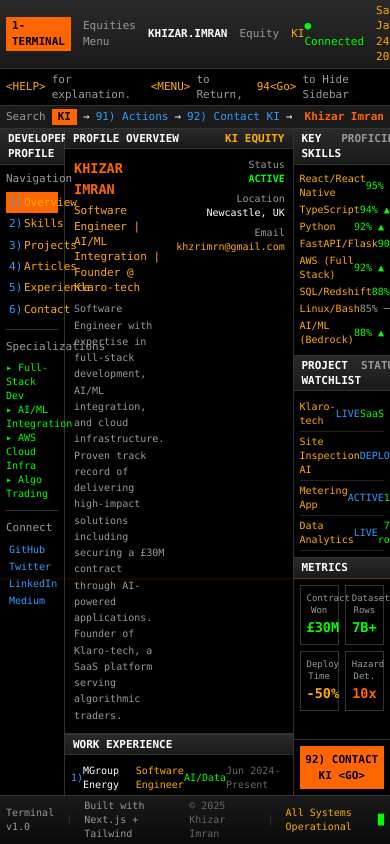
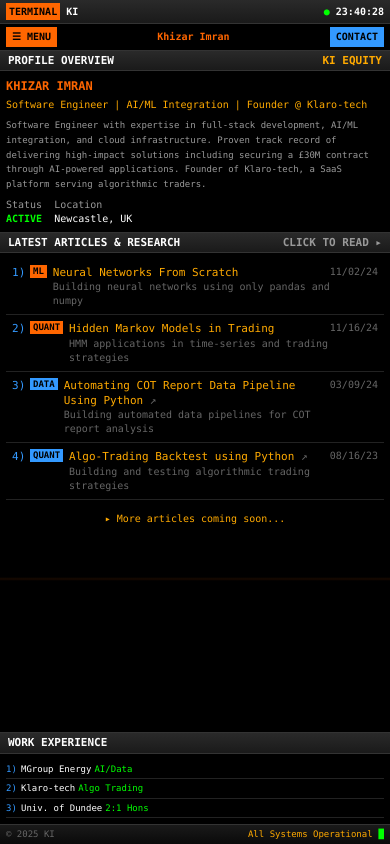
Before and after one commit to KhizarImran/khizarimrandotcom, a Next.js app: page / in a window 390 px wide. Built offline with nearby package versions, Linux system fonts and the light colour scheme.

Commit message:
phone friendly

```diff
--- a/src/app/page.tsx
+++ b/src/app/page.tsx
@@ -227,6 +227,7 @@
   const [time, setTime] = useState<string>("");
   const [date, setDate] = useState<string>("");
   const [activeArticle, setActiveArticle] = useState<string | null>(null);
+  const [mobileMenuOpen, setMobileMenuOpen] = useState(false);
 
   useEffect(() => {
     const updateTime = () => {
@@ -244,23 +245,37 @@
   return (
     <div className="h-screen w-screen flex flex-col bg-black overflow-hidden">
       {/* Top Header Bar */}
-      <header className="flex items-center justify-between px-2 py-1 bg-gradient-to-b from-[#2a2a2a] to-[#1a1a1a] border-b border-[#333] text-[11px]">
-        <div className="flex items-center gap-4">
-          <span className="bg-[#ff6600] text-black px-2 py-0.5 font-bold">1-TERMINAL</span>
-          <span className="text-[#999]">Equities Menu</span>
-          <span className="text-white font-bold">KHIZAR.IMRAN</span>
-          <span className="text-[#999]">Equity</span>
-          <span className="text-[#ffaa00]">KI</span>
+      <header className="flex items-center justify-between px-2 py-1 bg-gradient-to-b from-[#2a2a2a] to-[#1a1a1a] border-b border-[#333] text-[10px] md:text-[11px]">
+        <div className="flex items-center gap-2 md:gap-4">
+          <span className="bg-[#ff6600] text-black px-1 md:px-2 py-0.5 font-bold">TERMINAL</span>
+          <span className="text-white font-bold hidden sm:inline">KHIZAR.IMRAN</span>
+          <span className="text-white font-bold sm:hidden">KI</span>
+          <span className="text-[#ffaa00] hidden md:inline">Equity</span>
         </div>
-        <div className="flex items-center gap-4">
-          <span className="text-[#00ff00]">● Connected</span>
-          <span className="text-[#ffaa00]">{date}</span>
+        <div className="flex items-center gap-2 md:gap-4">
+          <span className="text-[#00ff00] hidden sm:inline">● Connected</span>
+          <span className="text-[#00ff00] sm:hidden">●</span>
+          <span className="text-[#ffaa00] hidden md:inline">{date}</span>
           <span className="text-white font-bold">{time}</span>
         </div>
       </header>
 
-      {/* Command Bar */}
-      <div className="flex items-center px-2 py-1 bg-black border-b border-[#333] text-[11px]">
+      {/* Mobile Menu Button */}
+      <div className="md:hidden flex items-center justify-between px-2 py-1 bg-black border-b border-[#333] text-[10px]">
+        <button
+          onClick={() => setMobileMenuOpen(!mobileMenuOpen)}
+          className="bg-[#ff6600] text-black px-2 py-1 font-bold"
+        >
+          {mobileMenuOpen ? "✕ CLOSE" : "☰ MENU"}
+        </button>
+        <span className="text-[#ff6600] font-bold">Khizar Imran</span>
+        <a href="mailto:khzrimrn@gmail.com" className="bg-[#3399ff] text-black px-2 py-1 font-bold">
+          CONTACT
+        </a>
+      </div>
+
+      {/* Command Bar - Hidden on mobile */}
+      <div className="hidden md:flex items-center px-2 py-1 bg-black border-b border-[#333] text-[11px]">
         <span className="text-[#ffaa00]">&lt;HELP&gt;</span>
         <span className="text-[#999] ml-2">for explanation.</span>
         <span className="text-[#ffaa00] ml-4">&lt;MENU&gt;</span>
@@ -269,8 +284,8 @@
         <span className="text-[#999] ml-2">to Hide Sidebar</span>
       </div>
 
-      {/* Search Bar */}
-      <div className="flex items-center px-2 py-1 bg-[#1a1a1a] border-b border-[#333] text-[11px]">
+      {/* Search Bar - Hidden on mobile */}
+      <div className="hidden md:flex items-center px-2 py-1 bg-[#1a1a1a] border-b border-[#333] text-[11px]">
         <span className="text-[#999]">Search</span>
         <span className="bg-[#ff6600] text-black px-2 ml-2 font-bold">KI</span>
         <span className="text-white ml-2">→</span>
@@ -281,10 +296,68 @@
         <span className="text-[#ff6600] ml-auto font-bold">Khizar Imran</span>
       </div>
 
+      {/* Mobile Menu Overlay */}
+      {mobileMenuOpen && (
+        <div className="md:hidden absolute top-[70px] left-0 right-0 bottom-0 bg-black z-40 overflow-auto p-4 text-[11px]">
+          <div className="mb-4">
+            <div className="text-[#999] mb-2">Navigation</div>
+            {["Overview", "Skills", "Projects", "Articles", "Experience", "Contact"].map((item, i) => (
+              <div
+                key={item}
+                className="flex items-center py-2 hover:bg-[#ff6600] hover:text-black cursor-pointer px-2 border-b border-[#222]"
+                onClick={() => { setMobileMenuOpen(false); if (item === "Overview") setActiveArticle(null); }}
+              >
+                <span className="text-[#3399ff] w-6">{i + 1})</span>
+                <span className="text-[#ffaa00]">{item}</span>
+              </div>
+            ))}
+          </div>
+          <div className="mb-4">
+            <div className="text-[#999] mb-2">Specializations</div>
+            <div className="text-[#00ff00]">▸ Full-Stack Dev</div>
+            <div className="text-[#00ff00]">▸ AI/ML Integration</div>
+            <div className="text-[#00ff00]">▸ AWS Cloud Infra</div>
+            <div className="text-[#00ff00]">▸ Algo Trading</div>
+          </div>
+          <div className="mb-4">
+            <div className="text-[#999] mb-2">Connect</div>
+            {socials.map((social) => (
+              <a
+                key={social.name}
+                href={social.url}
+                target="_blank"
+                rel="noopener noreferrer"
+                className="block py-2 text-[#3399ff] hover:bg-[#ff6600] hover:text-black px-2"
+              >
+                {social.name} - {social.handle}
+              </a>
+            ))}
+          </div>
+          <div className="grid grid-cols-2 gap-2 mb-4">
+            <div className="border border-[#333] p-3 text-center">
+              <div className="text-[#999] text-[9px]">Contract Won</div>
+              <div className="text-[#00ff00] text-xl font-bold">£30M</div>
+            </div>
+            <div className="border border-[#333] p-3 text-center">
+              <div className="text-[#999] text-[9px]">Dataset Rows</div>
+              <div className="text-[#00ff00] text-xl font-bold">7B+</div>
+            </div>
+            <div className="border border-[#333] p-3 text-center">
+              <div className="text-[#999] text-[9px]">Deploy Time</div>
+              <div className="text-[#ffaa00] text-xl font-bold">-50%</div>
+            </div>
+            <div className="border border-[#333] p-3 text-center">
+              <div className="text-[#999] text-[9px]">Hazard Det.</div>
+              <div className="text-[#ff6600] text-xl font-bold">10x</div>
+            </div>
+          </div>
+        </div>
+      )}
+
       {/* Main Content Grid */}
-      <div className="flex-1 grid grid-cols-12 gap-0 overflow-hidden">
-        {/* Left Sidebar */}
-        <aside className="col-span-2 border-r border-[#333] flex flex-col text-[11px]">
+      <div className="flex-1 grid grid-cols-1 md:grid-cols-12 gap-0 overflow-hidden">
+        {/* Left Sidebar - Hidden on mobile */}
+        <aside className="hidden md:flex md:col-span-2 border-r border-[#333] flex-col text-[11px]">
           <div className="bb-header">Developer Profile</div>
           <nav className="flex-1 p-2">
             <div className="text-[#999] mb-2">Navigation</div>
@@ -323,12 +396,12 @@
         </aside>
 
         {/* Main Content Area */}
-        <main className="col-span-7 flex flex-col overflow-hidden">
+        <main className="col-span-1 md:col-span-7 flex flex-col overflow-hidden">
           {/* Show article content OR default view */}
           {currentArticle ? (
             // Article View
             <section className="flex-1 overflow-hidden flex flex-col">
-              <div className="bb-header flex justify-between items-center">
+              <div className="bb-header flex justify-between items-center text-[10px] md:text-[11px]">
                 <div className="flex items-center gap-2">
                   <button
                     onClick={() => setActiveArticle(null)}
@@ -337,11 +410,11 @@
                     ← BACK
                   </button>
                   <span className="bg-[#ff6600] text-black px-1 text-[9px] font-bold">{currentArticle.category}</span>
-                  <span>{currentArticle.title}</span>
+                  <span className="hidden sm:inline">{currentArticle.title}</span>
                 </div>
                 <span className="text-[#999]">{currentArticle.date}</span>
               </div>
-              <div className="flex-1 overflow-auto p-4 text-[11px] article-content">
+              <div className="flex-1 overflow-auto p-3 md:p-4 text-[11px] md:text-[11px] article-content">
                 {currentArticle.content}
               </div>
             </section>
@@ -350,28 +423,34 @@
             <>
               {/* Bio Section */}
               <section className="border-b border-[#333]">
-                <div className="bb-header flex justify-between">
+                <div className="bb-header flex justify-between text-[10px] md:text-[11px]">
                   <span>Profile Overview</span>
                   <span className="text-[#ffaa00]">KI Equity</span>
                 </div>
-                <div className="p-3 text-[11px]">
-                  <div className="flex items-start gap-4">
+                <div className="p-2 md:p-3 text-[11px]">
+                  <div className="flex flex-col sm:flex-row items-start gap-2 sm:gap-4">
                     <div className="flex-1">
-                      <h1 className="text-[#ff6600] text-lg font-bold mb-1">KHIZAR IMRAN</h1>
-                      <p className="text-[#ffaa00] mb-2">Software Engineer | AI/ML Integration | Founder @ Klaro-tech</p>
-                      <p className="text-[#999] text-[10px] leading-relaxed">
+                      <h1 className="text-[#ff6600] text-base md:text-lg font-bold mb-1">KHIZAR IMRAN</h1>
+                      <p className="text-[#ffaa00] text-[10px] md:text-[11px] mb-2">Software Engineer | AI/ML Integration | Founder @ Klaro-tech</p>
+                      <p className="text-[#999] text-[9px] md:text-[10px] leading-relaxed">
                         Software Engineer with expertise in full-stack development, AI/ML integration, and cloud infrastructure.
                         Proven track record of delivering high-impact solutions including securing a £30M contract through AI-powered applications.
                         Founder of Klaro-tech, a SaaS platform serving algorithmic traders.
                       </p>
                     </div>
-                    <div className="text-right text-[10px]">
-                      <div className="text-[#999]">Status</div>
-                      <div className="text-[#00ff00] font-bold">ACTIVE</div>
-                      <div className="text-[#999] mt-2">Location</div>
-                      <div className="text-white">Newcastle, UK</div>
-                      <div className="text-[#999] mt-2">Email</div>
-                      <div className="text-[#ffaa00]">khzrimrn@gmail.com</div>
+                    <div className="flex sm:flex-col gap-4 sm:gap-0 text-[10px] sm:text-right w-full sm:w-auto">
+                      <div>
+                        <div className="text-[#999]">Status</div>
+                        <div className="text-[#00ff00] font-bold">ACTIVE</div>
+                      </div>
+                      <div className="sm:mt-2">
+                        <div className="text-[#999]">Location</div>
+                        <div className="text-white">Newcastle, UK</div>
+                      </div>
+                      <div className="sm:mt-2 hidden sm:block">
+                        <div className="text-[#999]">Email</div>
+                        <div className="text-[#ffaa00]">khzrimrn@gmail.com</div>
+                      </div>
                     </div>
                   </div>
                 </div>
@@ -428,14 +507,14 @@
               {/* Experience Section */}
               <section className="border-t border-[#333]">
                 <div className="bb-header">Work Experience</div>
-                <div className="p-2 text-[10px]">
+                <div className="p-2 text-[9px] md:text-[10px]">
                   {experience.map((exp, i) => (
-                    <div key={i} className="flex items-center py-1 border-b border-[#222]">
+                    <div key={i} className="flex flex-wrap md:flex-nowrap items-center py-1 border-b border-[#222] gap-1">
                       <span className="text-[#3399ff] w-4">{i + 1})</span>
-                      <span className="text-white w-28">{exp.company}</span>
-                      <span className="text-[#ffaa00] flex-1">{exp.role}</span>
-                      <span className="text-[#00ff00] w-20">{exp.focus}</span>
-                      <span className="text-[#666]">{exp.period}</span>
+                      <span className="text-white w-auto md:w-28">{exp.company}</span>
+                      <span className="text-[#ffaa00] flex-1 hidden md:inline">{exp.role}</span>
+                      <span className="text-[#00ff00] w-auto md:w-20">{exp.focus}</span>
+                      <span className="text-[#666] hidden sm:inline">{exp.period}</span>
                     </div>
                   ))}
                 </div>
@@ -444,8 +523,8 @@
           )}
         </main>
 
-        {/* Right Sidebar - Stats */}
-        <aside className="col-span-3 border-l border-[#333] flex flex-col text-[10px] overflow-hidden">
+        {/* Right Sidebar - Stats - Hidden on mobile */}
+        <aside className="hidden md:flex md:col-span-3 border-l border-[#333] flex-col text-[10px] overflow-hidden">
           {/* Skills/Key Indicators */}
           <section>
             <div className="bb-header flex justify-between">
@@ -524,15 +603,14 @@
       </div>
 
       {/* Bottom Status Bar */}
-      <footer className="flex items-center justify-between px-2 py-1 bg-gradient-to-b from-[#1a1a1a] to-[#0a0a0a] border-t border-[#333] text-[10px]">
-        <div className="flex items-center gap-4">
-          <span className="text-[#999]">Terminal v1.0</span>
-          <span className="text-[#333]">|</span>
-          <span className="text-[#999]">Built with Next.js + Tailwind</span>
+      <footer className="flex items-center justify-between px-2 py-1 bg-gradient-to-b from-[#1a1a1a] to-[#0a0a0a] border-t border-[#333] text-[9px] md:text-[10px]">
+        <div className="flex items-center gap-2 md:gap-4">
+          <span className="text-[#999] hidden sm:inline">Terminal v1.0</span>
+          <span className="text-[#333] hidden sm:inline">|</span>
+          <span className="text-[#999] hidden md:inline">Built with Next.js + Tailwind</span>
+          <span className="text-[#666]">© 2025 KI</span>
         </div>
-        <div className="flex items-center gap-4">
-          <span className="text-[#666]">© 2025 Khizar Imran</span>
-          <span className="text-[#333]">|</span>
+        <div className="flex items-center gap-2 md:gap-4">
           <span className="text-[#ffaa00]">All Systems Operational</span>
           <span className="text-[#00ff00] cursor-blink">█</span>
         </div>
```
